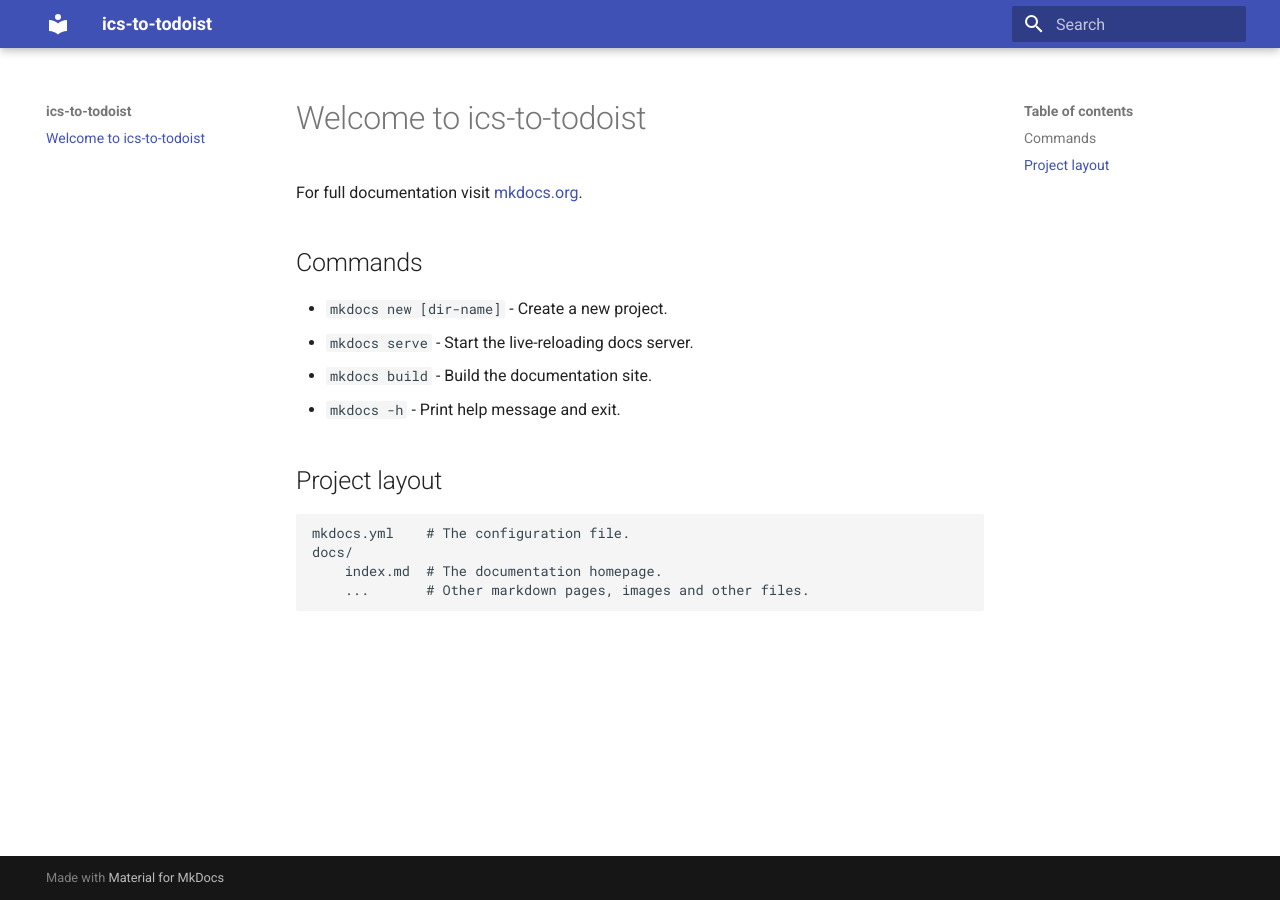
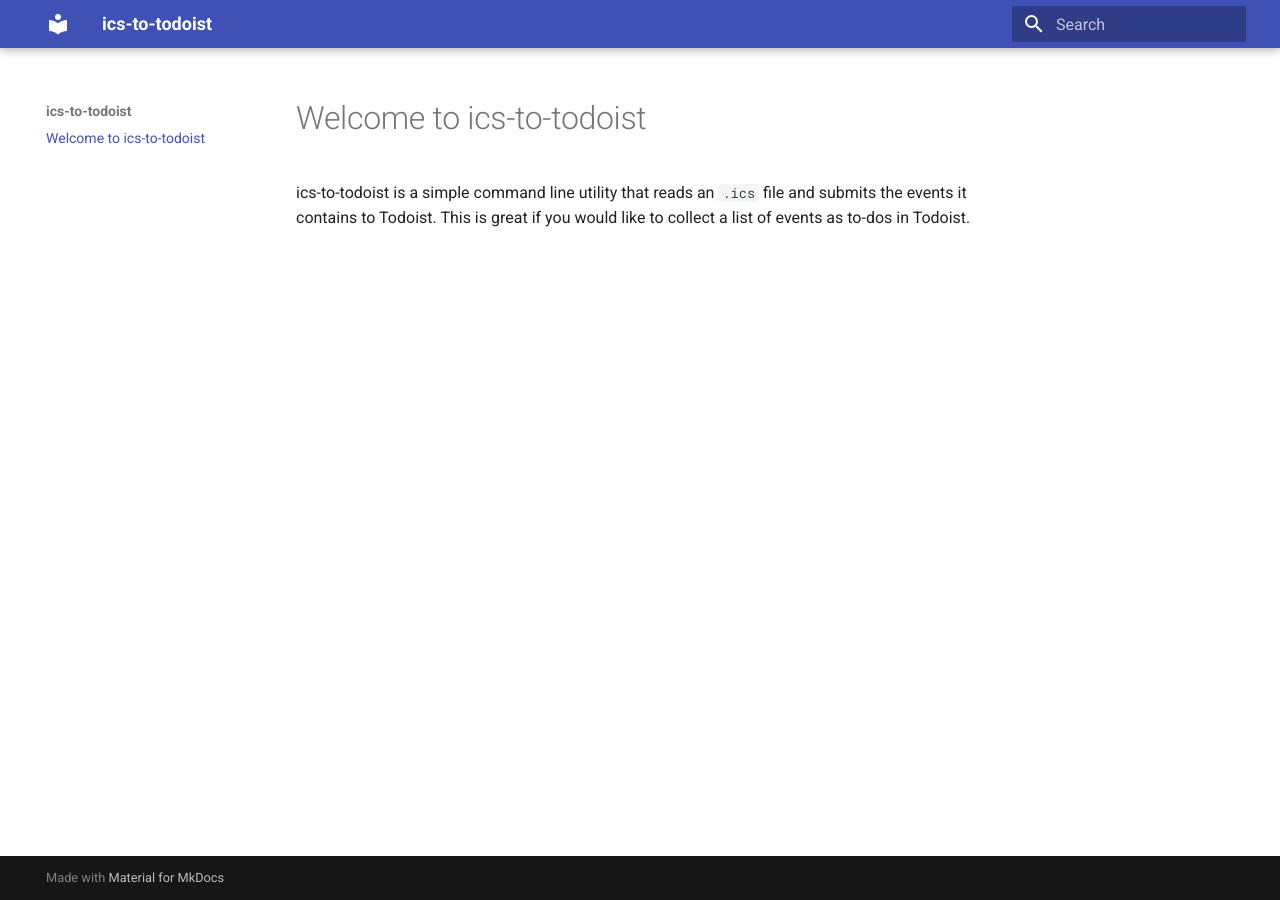
Before and after one commit to gaborschulz/ics-to-todoist, an MkDocs documentation site: the page built from docs/index.md, in a window 1280 px wide. Built offline with MkDocs 1.6.1 and Material for MkDocs 9.7.7, drawn with Linux system fonts in a browser that asks for light colours.

Commit message:
ics-to-todoist-13 Create documentation: started documentation

```diff
--- a/docs/index.md
+++ b/docs/index.md
@@ -1,17 +1,4 @@
 # Welcome to ics-to-todoist
 
-For full documentation visit [mkdocs.org](https://www.mkdocs.org).
-
-## Commands
-
-* `mkdocs new [dir-name]` - Create a new project.
-* `mkdocs serve` - Start the live-reloading docs server.
-* `mkdocs build` - Build the documentation site.
-* `mkdocs -h` - Print help message and exit.
-
-## Project layout
-
-    mkdocs.yml    # The configuration file.
-    docs/
-        index.md  # The documentation homepage.
-        ...       # Other markdown pages, images and other files.
+ics-to-todoist is a simple command line utility that reads an `.ics` file and submits the events it contains to Todoist. This is great if you would like to
+collect a list of events as to-dos in Todoist.
```
